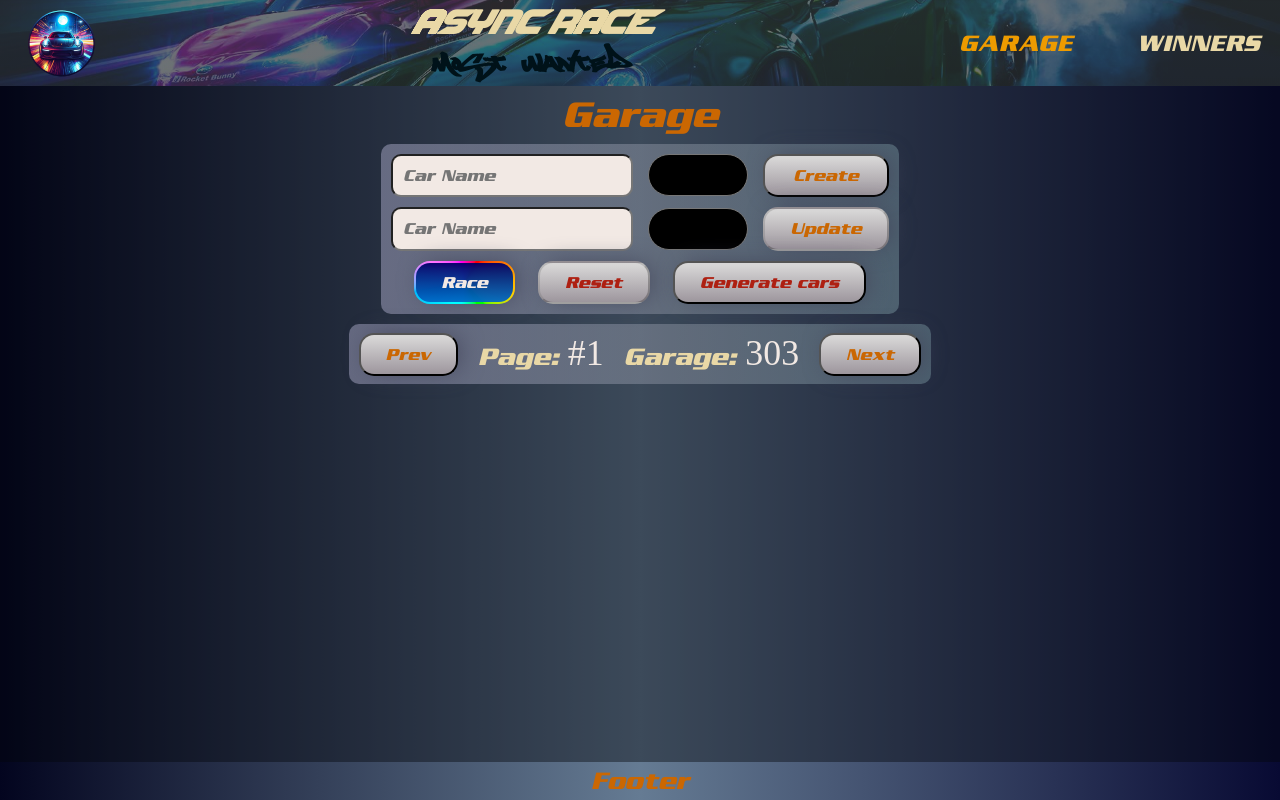
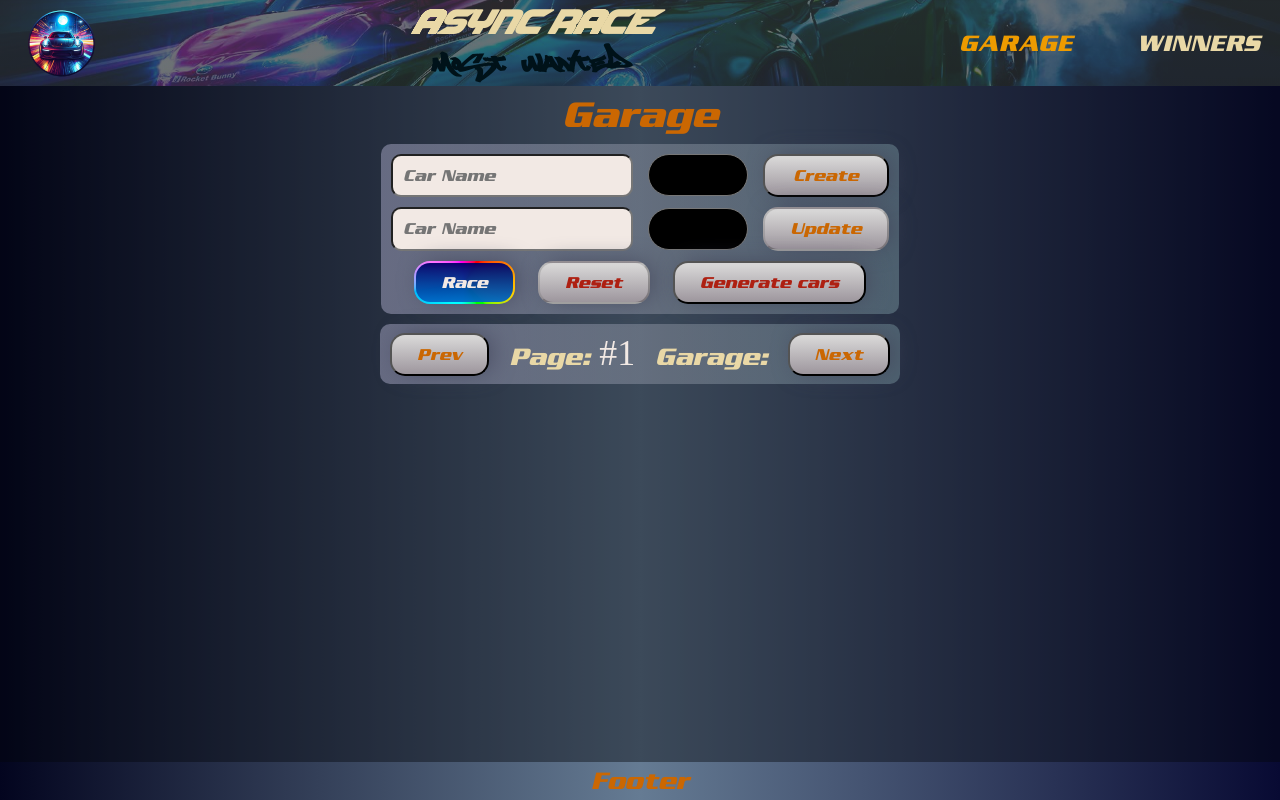
Before and after one commit to RoierS/async-race-project, a React (Vite) app: page /garage in a window 1280 px wide. Built offline with nearby package versions, Linux system fonts and the light colour scheme; no server answers; a web font is replaced by a local one.

Commit message:
feat: implement display always actual total cars count

```diff
--- a/src/hooks/useCreateCar.ts
+++ b/src/hooks/useCreateCar.ts
@@ -7,12 +7,10 @@ const useCreateCar = () => {
 
   const { isPending: isCreating, mutate: createNewCar } = useMutation({
     mutationFn: createCar,
-    onSuccess: () => {
-      queryClient.invalidateQueries({
-        queryKey: ["cars"],
-      });
+    onSuccess: (data) => {
+      queryClient.invalidateQueries();
 
-      toast.success("New car created!");
+      toast.success(`Car ${data.name} created!`);
     },
 
     onError: (err) => toast.error(err.message),
--- a/src/hooks/useDeleteCar.ts
+++ b/src/hooks/useDeleteCar.ts
@@ -8,9 +8,7 @@ const useDeleteCabin = () => {
   const { isPending: isDeleting, mutate: deleteExistingCar } = useMutation({
     mutationFn: deleteCar,
     onSuccess: () => {
-      queryClient.invalidateQueries({
-        queryKey: ["cars"],
-      });
+      queryClient.invalidateQueries();
 
       toast.success("Car deleted");
     },
--- /dev/null
+++ b/src/hooks/useTotalCars.ts
@@ -0,0 +1,17 @@
+import { getTotalCarCount } from "@services/apiGarage";
+import { useQuery } from "@tanstack/react-query";
+
+const useTotalCars = () => {
+  const {
+    isLoading,
+    data: carsCount,
+    error,
+  } = useQuery({
+    queryKey: ["cars-count"],
+    queryFn: getTotalCarCount,
+  });
+
+  return { error, isLoading, carsCount };
+};
+
+export default useTotalCars;
--- a/src/ui/Pagination/Pagination.tsx
+++ b/src/ui/Pagination/Pagination.tsx
@@ -1,8 +1,11 @@
+import useTotalCars from "@hooks/useTotalCars";
 import Button from "@ui/Button/Button";
 
 import styles from "./Pagination.module.css";
 
 function Pagination() {
+  const { carsCount } = useTotalCars();
+
   const handleNextClick = () => {
     // TODO
   };
@@ -20,7 +23,7 @@ function Pagination() {
         Page: <span className={styles.currentNumber}> #1</span>
       </p>
       <p className={styles.carsCount}>
-        Garage: <span className={styles.currentNumber}>303</span>
+        Garage: <span className={styles.currentNumber}>{carsCount}</span>
       </p>
       <Button type="button" onClick={handleNextClick}>
         Next
```
